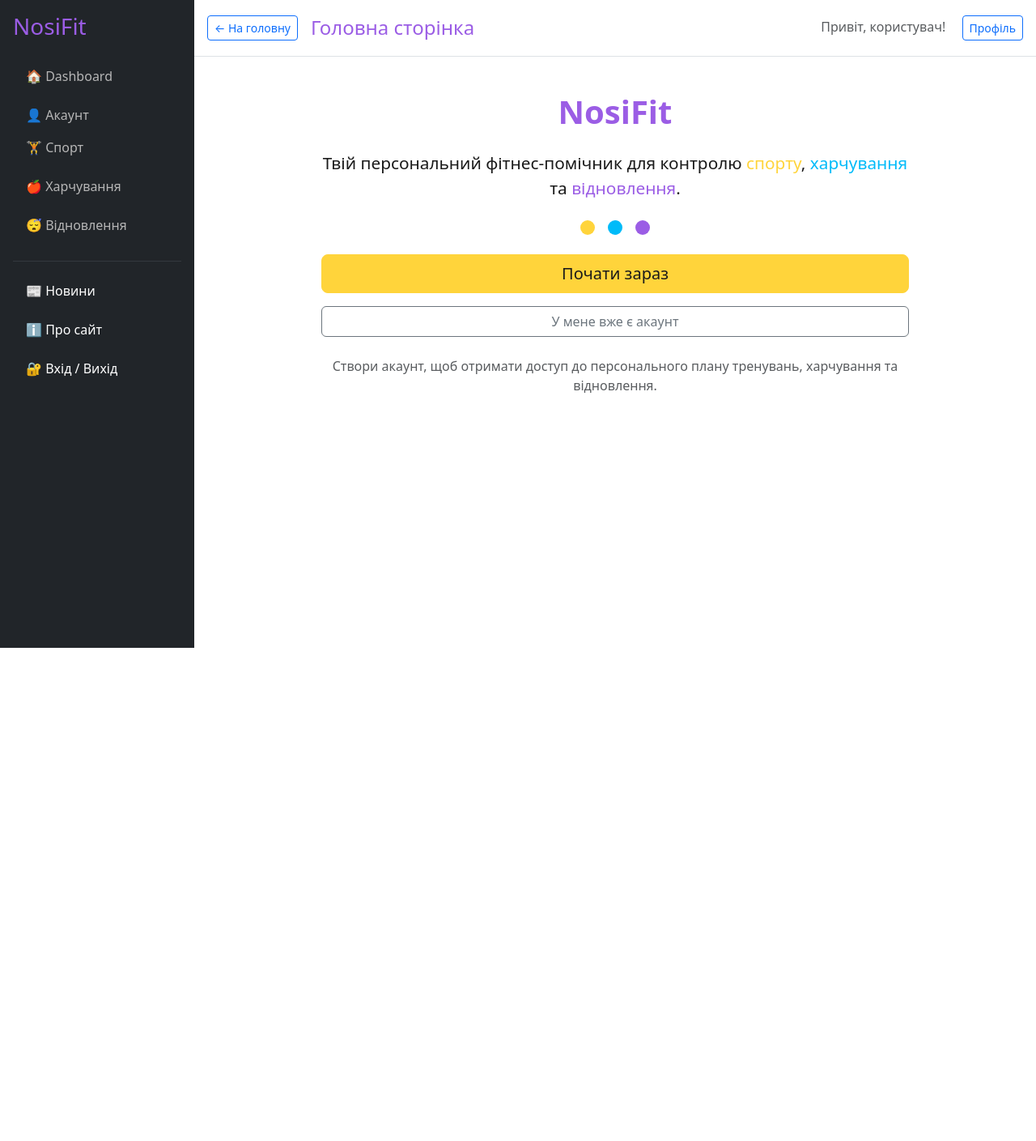
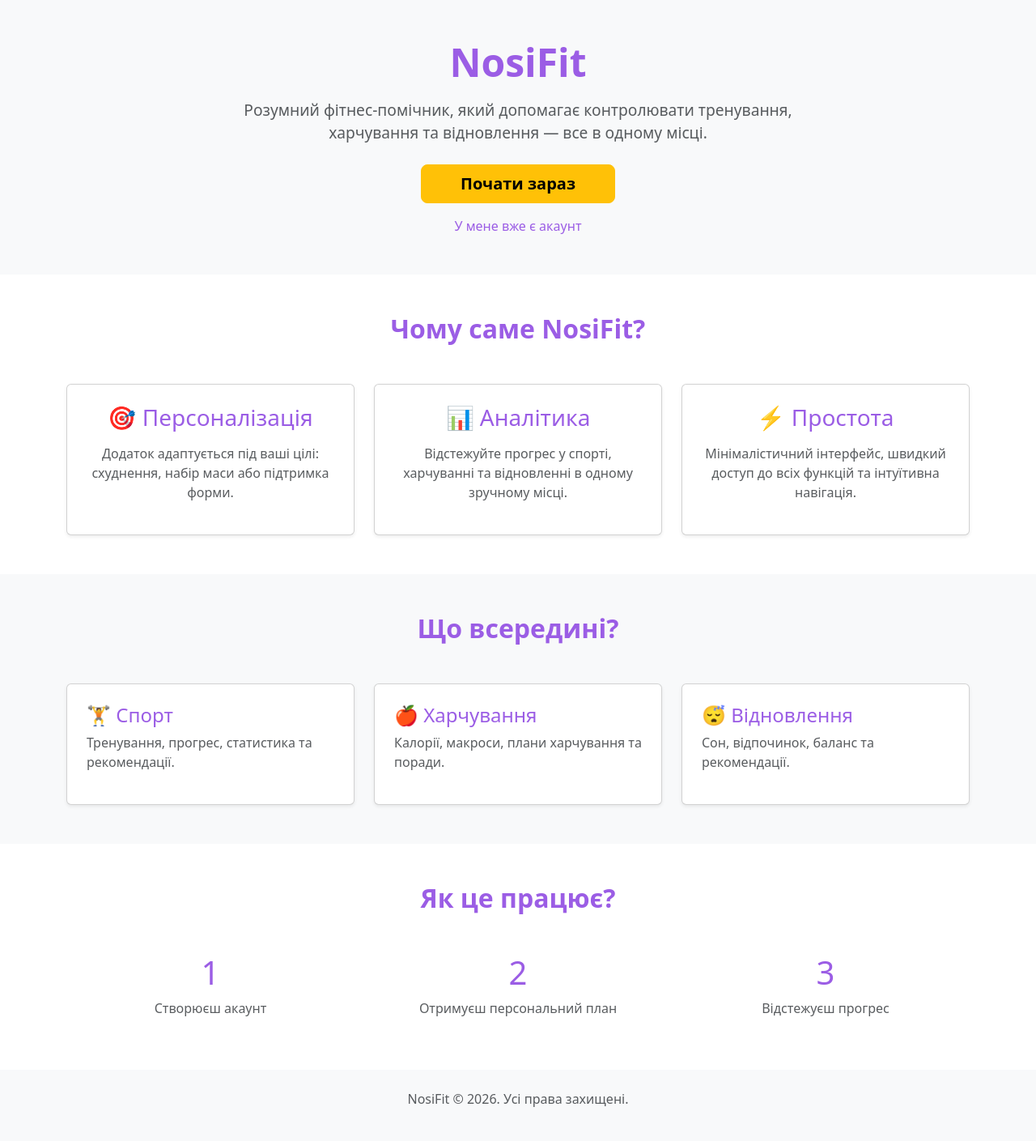
Before and after one commit to NosiOi/Nosi_website, a Flask app: page / in a window 1280 px wide. Shown: the whole page at 81% size. Before the commit the page ends 800 px from the top, so only its background shows below. Run offline with Flask 3, Linux system fonts and the light colour scheme.

Commit message:
New page added

```diff
--- a/myapp/app/templates/base.html
+++ b/myapp/app/templates/base.html
@@ -103,11 +103,7 @@
         "
       >
         <div class="d-flex align-items-center gap-3">
-          {% if request.path != '/dashboard' %}
-          <a href="/dashboard" class="btn btn-outline-primary btn-sm"
-            >← На головну</a
-          >
-          {% endif %}
+          <a href="/" class="btn btn-outline-primary btn-sm">← На головну</a>
 
           <h4 class="m-0">
             {% block header_title %}Панель керування{% endblock %}
--- a/myapp/app/templates/index.html
+++ b/myapp/app/templates/index.html
@@ -1,54 +1,152 @@
-{% extends "base.html" %} {% block title %}NosiFit — Головна{% endblock %} {%
-block header_title %}Головна сторінка{% endblock %} {% block body %}
+<!doctype html>
+<html lang="uk">
+  <head>
+    <meta charset="UTF-8" />
+    <meta name="viewport" content="width=device-width, initial-scale=1.0" />
+    <title>NosiFit — Твій фітнес-помічник</title>
 
-<div class="container text-center" style="max-width: 750px">
-  <!-- ЛОГО / НАЗВА -->
-  <h1 class="mb-4" style="font-weight: 800; color: var(--secondary)">
-    NosiFit
-  </h1>
+    <!-- Bootstrap -->
+    <link
+      href="https://cdn.jsdelivr.net/npm/bootstrap@5.3.2/dist/css/bootstrap.min.css"
+      rel="stylesheet"
+    />
 
-  <!-- КОРОТКИЙ ОПИС -->
-  <p class="lead mb-4" style="font-size: 1.3rem; color: var(--text-dark)">
-    Твій персональний фітнес‑помічник для контролю
-    <span style="color: #ffd43b">спорту</span>,
-    <span style="color: #00bbf9">харчування</span>
-    та
-    <span style="color: #9b5de5">відновлення</span>.
-  </p>
+    <!-- Custom CSS -->
+    <link
+      rel="stylesheet"
+      href="{{ url_for('static', filename='css/main.css') }}"
+    />
+  </head>
 
-  <!-- ТРИ КОЛЬОРОВІ АКЦЕНТИ -->
-  <div class="d-flex justify-content-center gap-3 mb-4">
-    <div
-      style="width: 18px; height: 18px; background: #ffd43b; border-radius: 50%"
-    ></div>
-    <div
-      style="width: 18px; height: 18px; background: #00bbf9; border-radius: 50%"
-    ></div>
-    <div
-      style="width: 18px; height: 18px; background: #9b5de5; border-radius: 50%"
-    ></div>
-  </div>
+  <body class="bg-light">
+    <!-- HERO SECTION -->
+    <section class="py-5 text-center">
+      <div class="container" style="max-width: 800px">
+        <h1 class="fw-bold mb-3" style="color: #9b5de5; font-size: 3rem">
+          NosiFit
+        </h1>
 
-  <!-- КНОПКИ -->
-  <button
-    class="btn btn-primary btn-lg w-100 mb-3"
-    onclick="location.href = '/register'"
-  >
-    Почати зараз
-  </button>
+        <p class="text-muted mb-4" style="font-size: 1.2rem">
+          Розумний фітнес‑помічник, який допомагає контролювати тренування,
+          харчування та відновлення — все в одному місці.
+        </p>
 
-  <button
-    class="btn btn-outline-secondary w-100"
-    onclick="location.href = '/login'"
-  >
-    У мене вже є акаунт
-  </button>
+        <a
+          href="/register"
+          class="btn btn-warning btn-lg px-5 mb-3"
+          style="font-weight: 600"
+        >
+          Почати зараз
+        </a>
 
-  <!-- ДОДАТКОВИЙ ТЕКСТ -->
-  <p class="mt-4 text-muted">
-    Створи акаунт, щоб отримати доступ до персонального плану тренувань,
-    харчування та відновлення.
-  </p>
-</div>
+        <div>
+          <a href="/login" class="text-decoration-none" style="color: #9b5de5">
+            У мене вже є акаунт
+          </a>
+        </div>
+      </div>
+    </section>
 
-{% endblock %}
+    <!-- FEATURES SECTION -->
+    <section class="py-5 bg-white">
+      <div class="container">
+        <h2 class="text-center fw-bold mb-5">Чому саме NosiFit?</h2>
+
+        <div class="row g-4">
+          <div class="col-md-4">
+            <div class="card shadow-sm p-4 h-100 text-center">
+              <h3 class="mb-3">🎯 Персоналізація</h3>
+              <p class="text-muted">
+                Додаток адаптується під ваші цілі: схуднення, набір маси або
+                підтримка форми.
+              </p>
+            </div>
+          </div>
+
+          <div class="col-md-4">
+            <div class="card shadow-sm p-4 h-100 text-center">
+              <h3 class="mb-3">📊 Аналітика</h3>
+              <p class="text-muted">
+                Відстежуйте прогрес у спорті, харчуванні та відновленні в одному
+                зручному місці.
+              </p>
+            </div>
+          </div>
+
+          <div class="col-md-4">
+            <div class="card shadow-sm p-4 h-100 text-center">
+              <h3 class="mb-3">⚡ Простота</h3>
+              <p class="text-muted">
+                Мінімалістичний інтерфейс, швидкий доступ до всіх функцій та
+                інтуїтивна навігація.
+              </p>
+            </div>
+          </div>
+        </div>
+      </div>
+    </section>
+
+    <!-- FUNCTIONALITY SECTION -->
+    <section class="py-5">
+      <div class="container">
+        <h2 class="text-center fw-bold mb-5">Що всередині?</h2>
+
+        <div class="row g-4">
+          <div class="col-md-4">
+            <div class="card shadow-sm p-4 h-100">
+              <h4 class="mb-2">🏋️ Спорт</h4>
+              <p class="text-muted">
+                Тренування, прогрес, статистика та рекомендації.
+              </p>
+            </div>
+          </div>
+
+          <div class="col-md-4">
+            <div class="card shadow-sm p-4 h-100">
+              <h4 class="mb-2">🍎 Харчування</h4>
+              <p class="text-muted">
+                Калорії, макроси, плани харчування та поради.
+              </p>
+            </div>
+          </div>
+
+          <div class="col-md-4">
+            <div class="card shadow-sm p-4 h-100">
+              <h4 class="mb-2">😴 Відновлення</h4>
+              <p class="text-muted">Сон, відпочинок, баланс та рекомендації.</p>
+            </div>
+          </div>
+        </div>
+      </div>
+    </section>
+
+    <!-- HOW IT WORKS -->
+    <section class="py-5 bg-white">
+      <div class="container">
+        <h2 class="text-center fw-bold mb-5">Як це працює?</h2>
+
+        <div class="row g-4">
+          <div class="col-md-4 text-center">
+            <h1>1</h1>
+            <p class="text-muted">Створюєш акаунт</p>
+          </div>
+
+          <div class="col-md-4 text-center">
+            <h1>2</h1>
+            <p class="text-muted">Отримуєш персональний план</p>
+          </div>
+
+          <div class="col-md-4 text-center">
+            <h1>3</h1>
+            <p class="text-muted">Відстежуєш прогрес</p>
+          </div>
+        </div>
+      </div>
+    </section>
+
+    <!-- FOOTER -->
+    <footer class="py-4 text-center text-muted">
+      <p>NosiFit © 2026. Усі права захищені.</p>
+    </footer>
+  </body>
+</html>
```
Also changed, not shown: myapp/app/templates/landing.html (added, +81 -0 lines).
